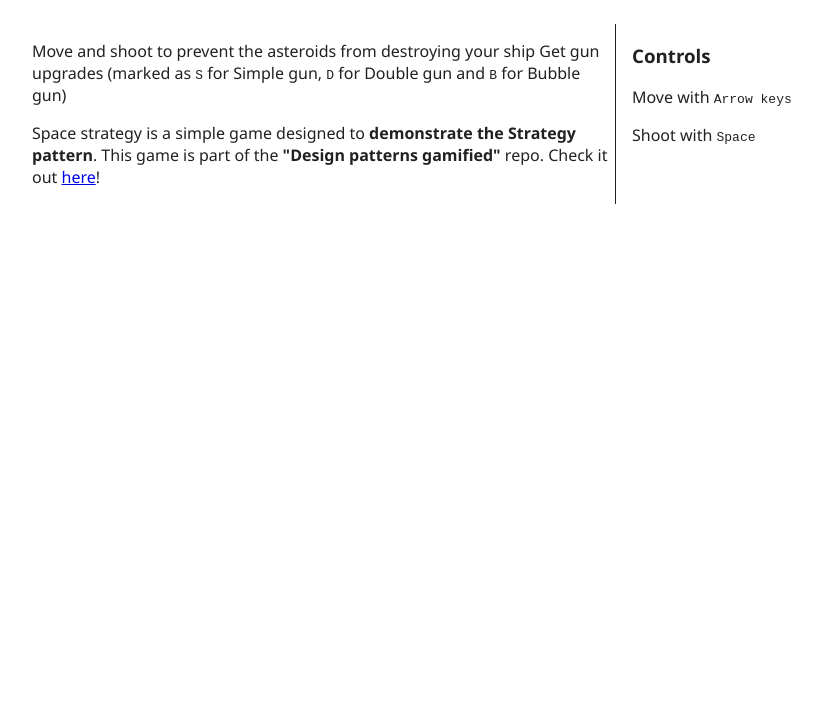
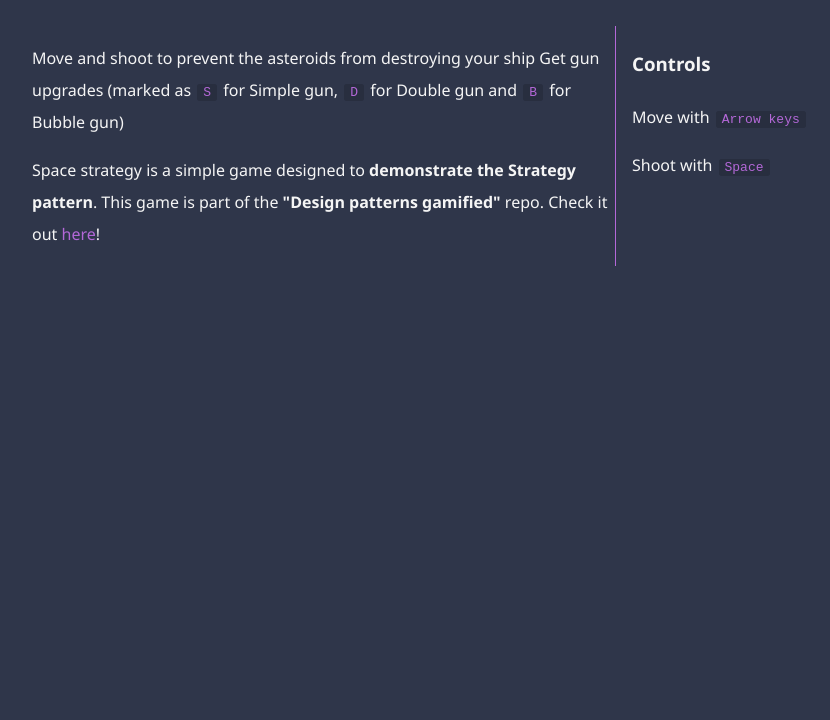
Before and after one commit to pawap90/design-patterns-gamified, a website with bundled scripts: page strategy-pattern-space-shooter/public/index.html in a window 1280 px wide. Shown: the part 80-800 px from the top of the page, without its empty margins (208-1038 px from the left). Built offline with nearby package versions, Linux system fonts and the light colour scheme.

Commit message:
Update game's styles

```diff
--- a/strategy-pattern-space-shooter/public/style.css
+++ b/strategy-pattern-space-shooter/public/style.css
@@ -1,5 +1,11 @@
 :root {
     --color-black: #212121;
+    --color-white: #F5F5F5;
+    --color-pink: #B468D8;
+    --color-gray: #2F364A;
+    --color-gray-dark: #282E3F;
+    --color-gray-lighter: #6A748C;
+    --color-red: #d86868;
 }
 
 body {
@@ -8,7 +14,14 @@ body {
     justify-content: center;
     align-items: center;
     font-family: 'Segoe UI', Tahoma, Geneva, Verdana, sans-serif;
-    color: var(--color-black);
+    color: var(--color-white);
+    background-color: var(--color-gray);
+    line-height: 2;
+}
+
+a {
+    color: var(--color-pink);
+    text-decoration: none;
 }
 
 .github-url {
@@ -28,6 +41,23 @@ body {
 
 .game-info > .controls {
     min-width: 25%;
-    border-left: var(--color-black) thin solid;
+    border-left: var(--color-pink) thin solid;
     padding-left: 16px;
 }
+
+code, tt {
+    margin: 0 2px;
+    padding: 0 5px;
+    white-space: nowrap;
+    border: 1px solid var(--color-gray-dark);
+    background-color: var(--color-gray-dark);
+    color: var(--color-pink);
+    border-radius: 3px;
+}
+
+canvas {
+    border-color: var(--color-gray-lighter);
+    border-style: solid;
+    border-width: 2px;
+    border-radius: 8px;
+}
```
Also changed, not shown: strategy-pattern-space-shooter/public/assets/github.png.
